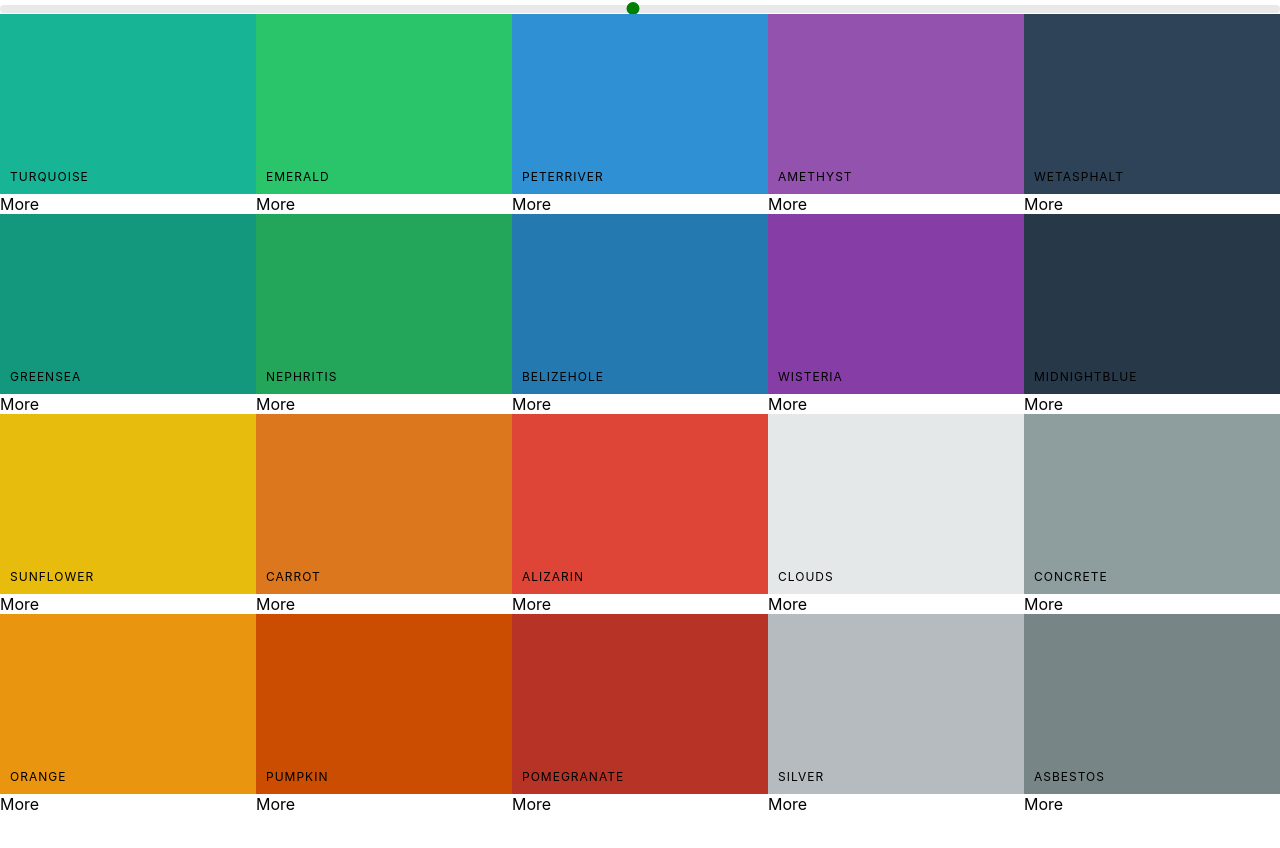
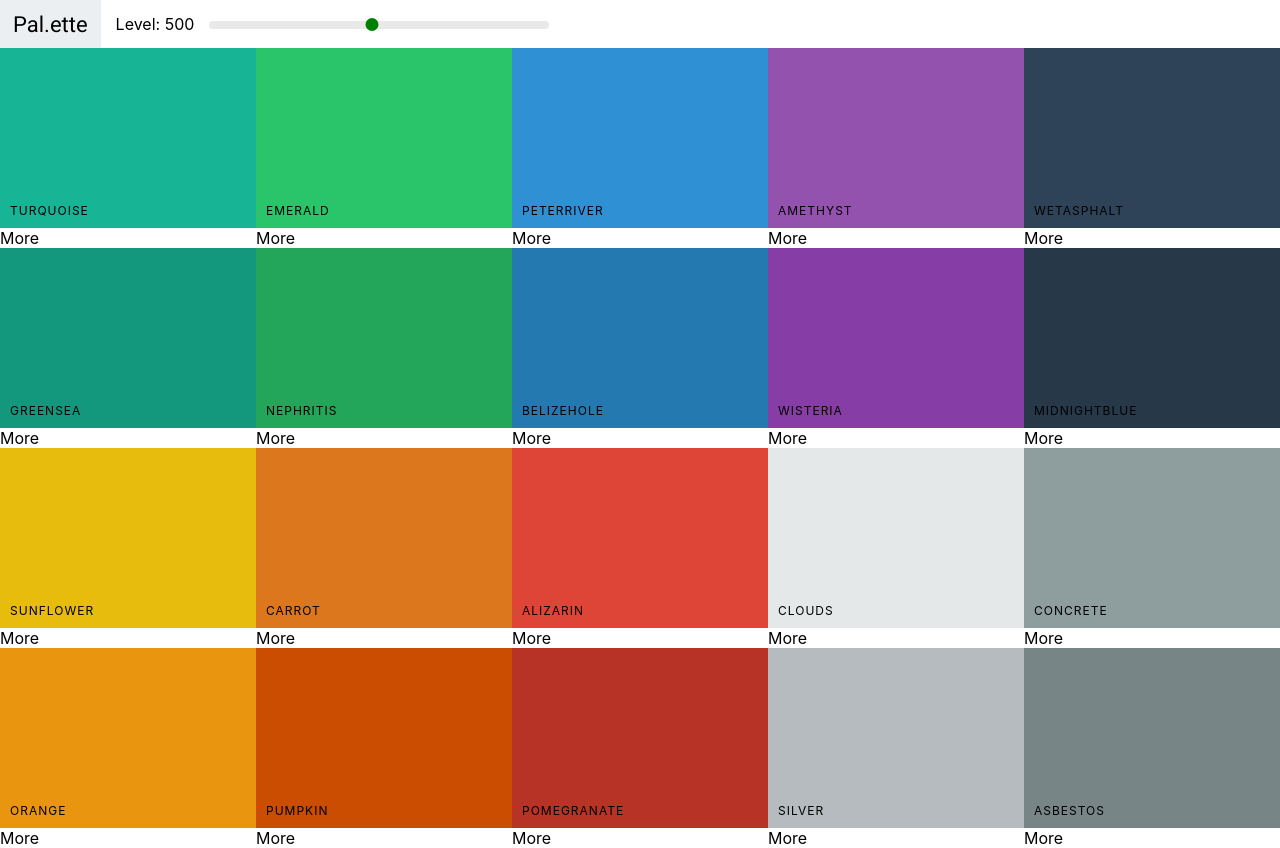
Before and after one commit to mnichols08/pal.it, a React (Create React App) app: page / in a window 1280 px wide. Before the commit the page ends 814 px from the top, so only its background shows below. Built offline with nearby package versions, Linux system fonts and the light colour scheme; the HTML template or start-up script is replaced by a standard one.

Commit message:
moved slider to newly created navbar and styled

```diff
--- a/public/index.html
+++ b/public/index.html
@@ -15,6 +15,10 @@
       user's mobile device or desktop. See https://developers.google.com/web/fundamentals/web-app-manifest/
     -->
     <link rel="manifest" href="%PUBLIC_URL%/manifest.json" />
+    <link
+    href="https://fonts.googleapis.com/css?family=Roboto:100,400,500"
+    rel="stylesheet"
+  />
     <!--
       Notice the use of %PUBLIC_URL% in the tags above.
       It will be replaced with the URL of the `public` folder during the build.
@@ -24,7 +28,7 @@
       work correctly both with client-side routing and a non-root public URL.
       Learn how to configure a non-root public URL by running `npm run build`.
     -->
-    <title>React App</title>
+    <title>Pal.ette</title>
   </head>
   <body>
     <noscript>You need to enable JavaScript to run this app.</noscript>
--- a/src/App.js
+++ b/src/App.js
@@ -5,9 +5,10 @@
 
 class App extends Component {
   render() {
+    const rP = Math.floor(Math.random() * seedPalette.length)
     return (
       <div>
-        <Palette palette={generatePalette(seedPalette[1])} />
+        <Palette palette={generatePalette(seedPalette[rP])} />
       </div>
     )
   }
--- /dev/null
+++ b/src/Navbar.css
@@ -0,0 +1,47 @@
+.Navbar {
+    display: flex;
+    align-items: center;
+    justify-content: flex-start;
+    height: 6vh;
+  }
+  .logo {
+    margin-right: 15px;
+    padding: 0 13px;
+    font-size: 22px;
+    background-color: #eceff1;
+    font-family: Roboto;
+    height: 100%;
+    display: flex;
+    align-items: center;
+  }
+
+  .logo a {
+    text-decoration: none;
+    color: black;
+  }
+
+  .slider {
+    width: 340px;
+    margin: 0 10px;
+    display: inline-block;
+  }
+
+  .rc-slider-track {
+    background-color: transparent;
+  }
+  .rc-slider-rail {
+    height: 8px;
+  }
+  .rc-slider-handle,
+  .rc-slider-handle:active,
+  .rc-slider-handle:focus,
+  .rc-slider-handle:hover {
+    background-color: green;
+    outline: none;
+    border: 2px solid green;
+    box-shadow: none;
+    width: 13px;
+    height: 13px;
+    margin-left: -7px;
+    margin-top: -3px;
+  }
--- /dev/null
+++ b/src/Navbar.jsx
@@ -0,0 +1,31 @@
+import React, { Component } from 'react'
+import Slider from 'rc-slider'
+import "rc-slider/assets/index.css"
+import './Navbar.css'
+
+class Navbar extends Component {
+    render() {
+        const { level, changeLevel } = this.props
+        return (
+            <header className="Navbar">
+                <div className="logo">
+                    <a href="#">Pal.ette</a>
+                </div>
+                <div className='slider-container'>
+                    <span>Level: { level } </span>
+                    <div className="slider">
+                        <Slider
+                            defaultValue={level}
+                            min={100}
+                            max={900}
+                            step={100}
+                            onAfterChange={changeLevel}
+                        />
+                    </div>
+                </div>
+            </header>
+        )
+    }
+}
+
+export default Navbar
--- a/src/Palette.css
+++ b/src/Palette.css
@@ -1,32 +1,6 @@
 .Palette {
     height: 100vh;
   }
-  .Palette-colors {
-    height: 90%;
-  }
-
-  .slider {
-    width: 340px;
-    margin: 0 10px;
-    display: inline-block;
-  }
-
-  .rc-slider-track {
-    background-color: transparent;
-  }
-  .rc-slider-rail {
-    height: 8px;
-  }
-  .rc-slider-handle,
-  .rc-slider-handle:active,
-  .rc-slider-handle:focus,
-  .rc-slider-handle:hover {
-    background-color: green;
-    outline: none;
-    border: 2px solid green;
-    box-shadow: none;
-    width: 13px;
-    height: 13px;
-    margin-left: -7px;
-    margin-top: -3px;
-  }
+.Palette-colors {
+height: 90%;
+}
--- a/src/palette.js
+++ b/src/palette.js
@@ -1,8 +1,8 @@
 import React, { Component } from 'react'
-import Slider from 'rc-slider'
-import 'rc-slider/assets/index.css'
 
 import ColorBox from './ColorBox.jsx'
+import Navbar from './Navbar.jsx'
+
 import './Palette.css'
 
 class Palette extends Component {
@@ -21,17 +21,8 @@
             (<ColorBox background={color.hex} name={color.name} />) )
         return (
             <div className='Palette'>
-                <Slider
-                    defaultValue={level}
-                    min={100}
-                    max={900}
-                    step={100}
-                    onAfterChange={this.changeLevel}
-                />
-                { /*  NAVBAR  */}
-                <div className='Palette-colors'>
-                    { colorBoxes }
-                </div>
+                <Navbar level={ level } changeLevel={ this.changeLevel } />
+                    <div className='Palette-colors'> { colorBoxes } </div>
                 { /*  FOOTER  */}
             </div>
         )
```
